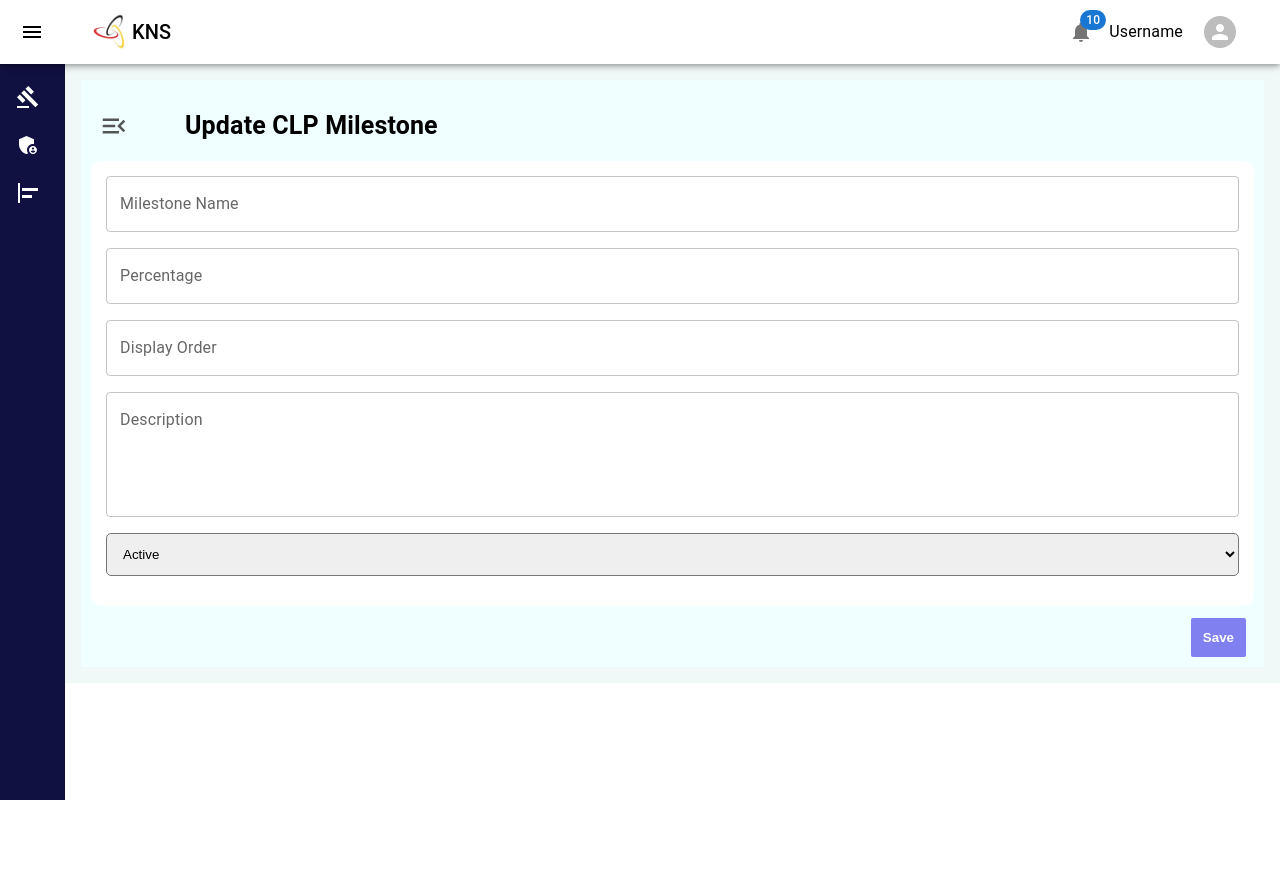
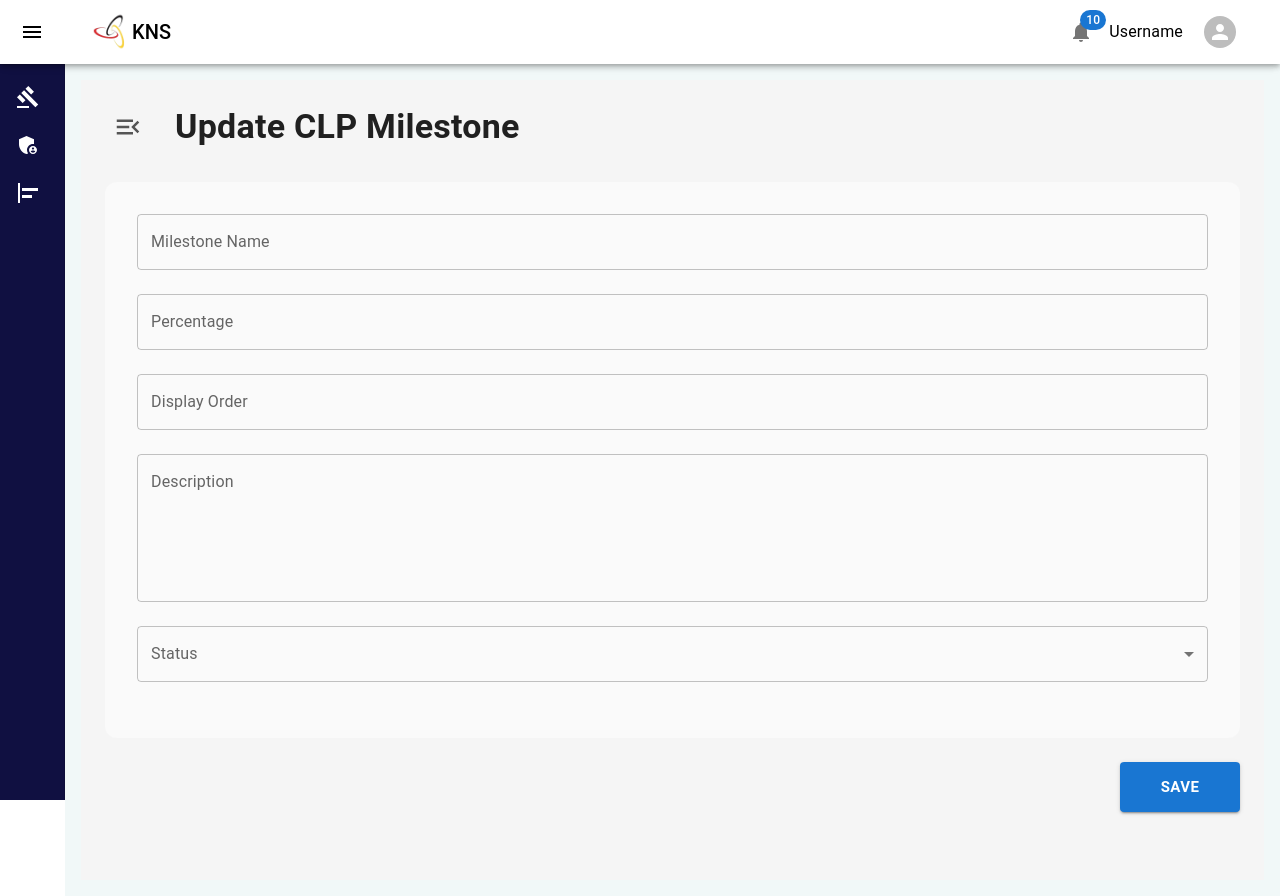
Before and after one commit to harshuharshi222-hash/react-js-project, a React (Vite) app: page /update in a window 1280 px wide. Before the commit the page ends 800 px from the top, so only its background shows below. Built offline with nearby package versions, Linux system fonts and the light colour scheme.

Commit message:
update file

```diff
--- a/src/components/update.jsx
+++ b/src/components/update.jsx
@@ -1,180 +1,205 @@
-import MenuOpenIcon  from "@mui/icons-material/MenuOpen";
-import { TextField } from "@mui/material";
-import "./create.css";
+//
 import React from "react";
+import MenuOpenIcon from "@mui/icons-material/MenuOpen";
+import { TextField, Button ,
+   Box ,
+   Typography ,
+   Paper ,
+   FormControl ,
+    InputLabel ,
+    Select ,
+    MenuItem } from "@mui/material";
 import IconButton from "@mui/material/IconButton";
 import { useFormik } from "formik";
 import * as Yup from "yup";
-import { useNavigate } from "react-router-dom";
-import { InputLabel,  Select, MenuItem } from "@mui/material";
+import { useNavigate, useLocation } from "react-router-dom";
+import { Margin, WidthFull } from "@mui/icons-material";
+
+
+
 
 export default function Update() {
   const navigate = useNavigate();
+  const location = useLocation();
+
+  const rowData = location.state || {};
+
+  const formik = useFormik({
+    enableReinitialize: true,
+
+    initialValues: {
+      milestoneName: rowData.milestone_name || "",
+      percentage: rowData.percentage || "",
+      displayOrder: rowData.display_order || "",
+      description: rowData.description || "",
+      status: rowData.status || "",
+    },
+
+    validationSchema: Yup.object({
+      status: Yup.string().required("Required"),
+    }),
+
+    onSubmit: (values) => {
+      const milestones =
+        JSON.parse(localStorage.getItem("clpMilestones")) || [];
+
+      const updatedData = milestones.map((item) => {
+        if (
+          item.milestone_name === rowData.milestone_name
+        ) {
+          return {
+            ...item,
+            status: values.status,
+          };
+        }
+        return item;
+      });
+
+      localStorage.setItem(
+        "clpMilestones",
+        JSON.stringify(updatedData)
+      );
+
+      navigate("/promotionalt");
+    },
+  });
 
   const handlegotopromotionalt = () => {
     navigate("/promotionalt");
   };
 
-  const formik = useFormik({
-    initialValues: {
-      userID: "",
-      clpID: "",
-      milestoneName: "",
-      percentage: "",
-      displayOrder: "",
-      description: "",
-      status: "",
-    },
 
-    validationSchema: Yup.object({
-      userID: Yup.number()
-        .typeError("Must be a number")
-        .integer("Must be a whole number")
-        .required("Required*"),
-
-      clpID: Yup.number()
-        .typeError("Must be a number")
-        .integer("Must be a whole number")
-        .required("Required*"),
-
-      milestoneName: Yup.string()
-        .matches(
-          /^[a-zA-Z0-9]+$/,
-          "only letters and numbers are allowed"
-        )
-        .required("Required*"),
-
-      percentage: Yup.number().test(
-        "Invalid len",
-        "must be less than or equal to 3 digits",
-        (val) => !val || val.toString().length <= 3
-      ),
-
-      displayOrder: Yup.string()
-        .matches(
-          /^[a-zA-Z0-9]+$/,
-          "only letters and numbers are allowed"
-        )
-        .required("Required*"),
-    }),
-
-    onSubmit: (values) => {
-      alert(JSON.stringify(values, null, 2));
-    },
-  });
 
   return (
     <>
-      {/* CONNECT FORM WITH FORMIK */}
-      <form onSubmit={formik.handleSubmit} onReset={formik.handleReset}>
-        <div className="formComponentContainer">
-          <div className="menuopenIconandComponentTitleContainer">
-            <IconButton>
-              <MenuOpenIcon
+
+
+
+<Box
   sx={{
+    minHeight: "100vh",
+    background: "#f5f5f5",
+    p: 3,
+  }}
+>
+  {/* Header */}
+  <Box
+    sx={{
+      display: "flex",
+      alignItems: "center",
+      mb: 4,
+    }}
+  >
+    <IconButton onClick={handlegotopromotionalt}>
+      <MenuOpenIcon  sx={{
                   color: "#555",
                   fontSize: 30,
                   mr: 1,
-                }}
-                onClick={handlegotopromotionalt}
-              />
+                }} />
     </IconButton>
 
-            <h1 className="title" style={{ color: "black", fontSize:"25px" }}>
+    <Typography
+      variant="h4"
+      sx={{
+        ml: 2,
+        fontWeight: 700,
+      }}
+    >
       Update CLP Milestone
-            </h1>
-          </div>
+    </Typography>
+  </Box>
 
-          <div className="formDataContainer">
+  <form onSubmit={formik.handleSubmit}>
+    <Paper
+      elevation={0}
+      sx={{
+        p: 4,
+        borderRadius: 3,
+        background: "#fafafa",
 
+      }}
+    >
       <TextField
         fullWidth
         label="Milestone Name"
-              name="milestoneName"
-              sx={{ mb: 2 }}
         value={formik.values.milestoneName}
-              onChange={formik.handleChange}
-              onBlur={formik.handleBlur}
-              error={
-                formik.touched.milestoneName &&
-                Boolean(formik.errors.milestoneName)
-              }
-              helperText={
-                formik.touched.milestoneName &&
-                formik.errors.milestoneName
-              }
+        InputProps={{ readOnly: true }}
+        sx={{ mb: 3 }}
+          InputProps={{
+    readOnly: true,
+  }}
       />
 
       <TextField
         fullWidth
         label="Percentage"
-              name="percentage"
-              sx={{ mb: 2 }}
         value={formik.values.percentage}
-              onChange={formik.handleChange}
-              onBlur={formik.handleBlur}
-              error={
-                formik.touched.percentage &&
-                Boolean(formik.errors.percentage)
-              }
-              helperText={
-                formik.touched.percentage &&
-                formik.errors.percentage
-              }
+        InputProps={{ readOnly: true }}
+        sx={{ mb: 3 }}
+          InputProps={{
+    readOnly: true,
+  }}
       />
 
       <TextField
         fullWidth
         label="Display Order"
-              name="displayOrder"
-              sx={{ mb: 2 }}
         value={formik.values.displayOrder}
-              onChange={formik.handleChange}
-              onBlur={formik.handleBlur}
-              error={
-                formik.touched.displayOrder &&
-                Boolean(formik.errors.displayOrder)
-              }
-              helperText={
-                formik.touched.displayOrder &&
-                formik.errors.displayOrder
-              }
+        InputProps={{ readOnly: true }}
+        sx={{ mb: 3 }}
+          InputProps={{
+    readOnly: true,
+  }}
       />
 
       <TextField
         fullWidth
-              className="inputElt"
+        multiline
+        rows={5}
         label="Description"
-              name="description"
-              sx={{ mb: 2 }}
-              multiline
-              rows={4}
         value={formik.values.description}
-              onChange={formik.handleChange}
-
+        InputProps={{ readOnly: true }}
+        sx={{ mb: 3 }}
       />
 
-                      <select
+      <FormControl fullWidth sx={{ mb: 3 }}>
+        <InputLabel>Status</InputLabel>
+
+        <Select
           name="status"
-              className="selectE1"
           value={formik.values.status}
-              onChange={formik.handleChange}>
-                         <option value="Active">Active</option>
-                          <option value="Inactive">In-Active</option>
-                   </select>
+          label="Status"
+          onChange={formik.handleChange}
+        >
+          <MenuItem value="Active">Active</MenuItem>
+          <MenuItem value="In-Active">In-Active</MenuItem>
+        </Select>
+      </FormControl>
+    </Paper>
 
-          </div>
-
-          <div className="buttonsAlignment">
-            {/* SUBMIT BUTTON */}
-            <button className="buttonStyle" type="submit">
-              Save
-            </button>
-
-
-          </div>
-        </div>
+    <Box
+      sx={{
+        display: "flex",
+        justifyContent: "flex-end",
+        mt: 3,
+      }}
+    >
+      <Button
+        type="submit"
+        variant="contained"
+        size="large"
+        sx={{
+          minWidth: 120,
+          height: 50,
+          fontWeight: 600,
+        }}
+      >
+        SAVE
+      </Button>
+    </Box>
   </form>
+</Box>
   </>
   );
+
 }
```
Lines whose indentation alone changed are shown as unchanged.
